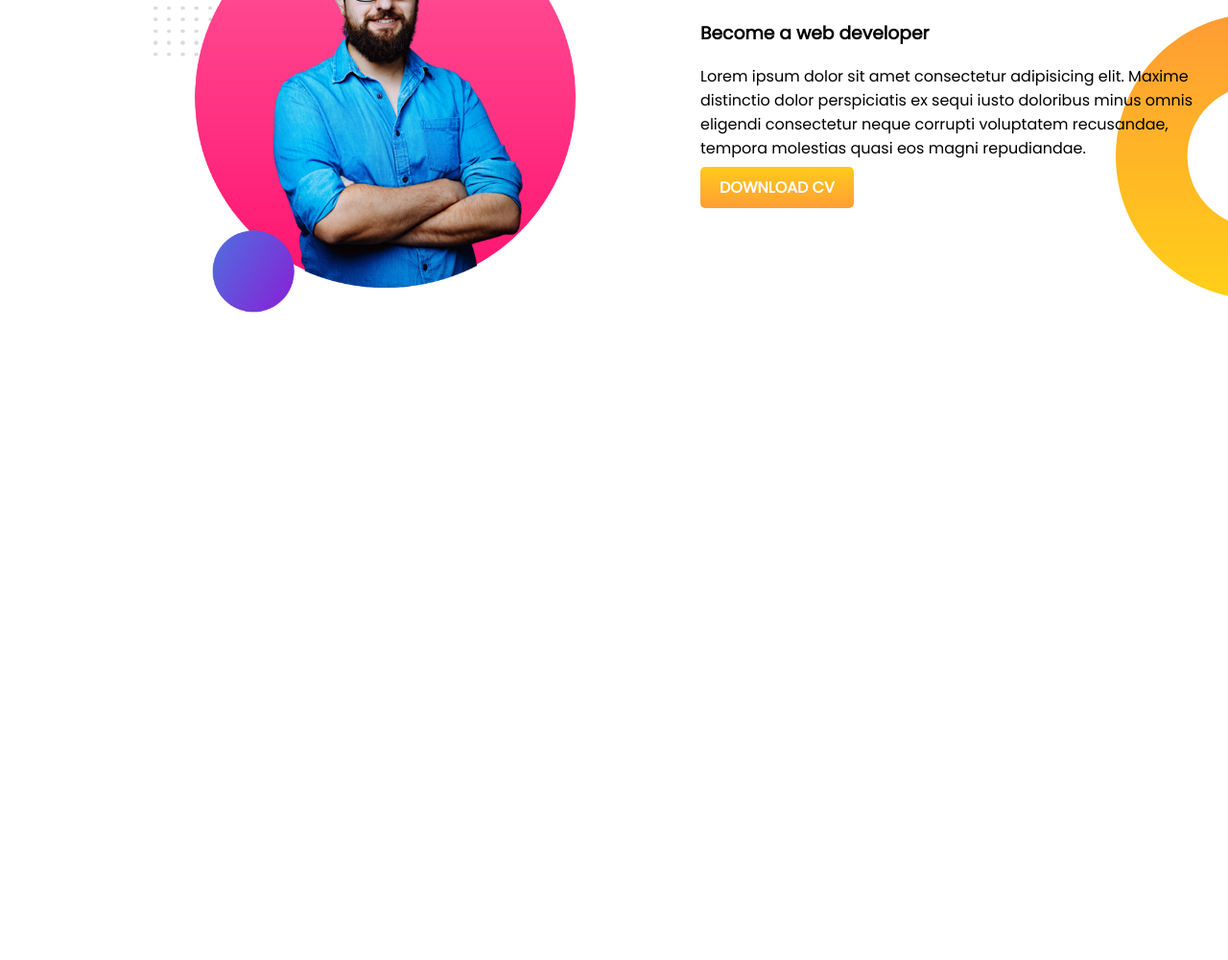
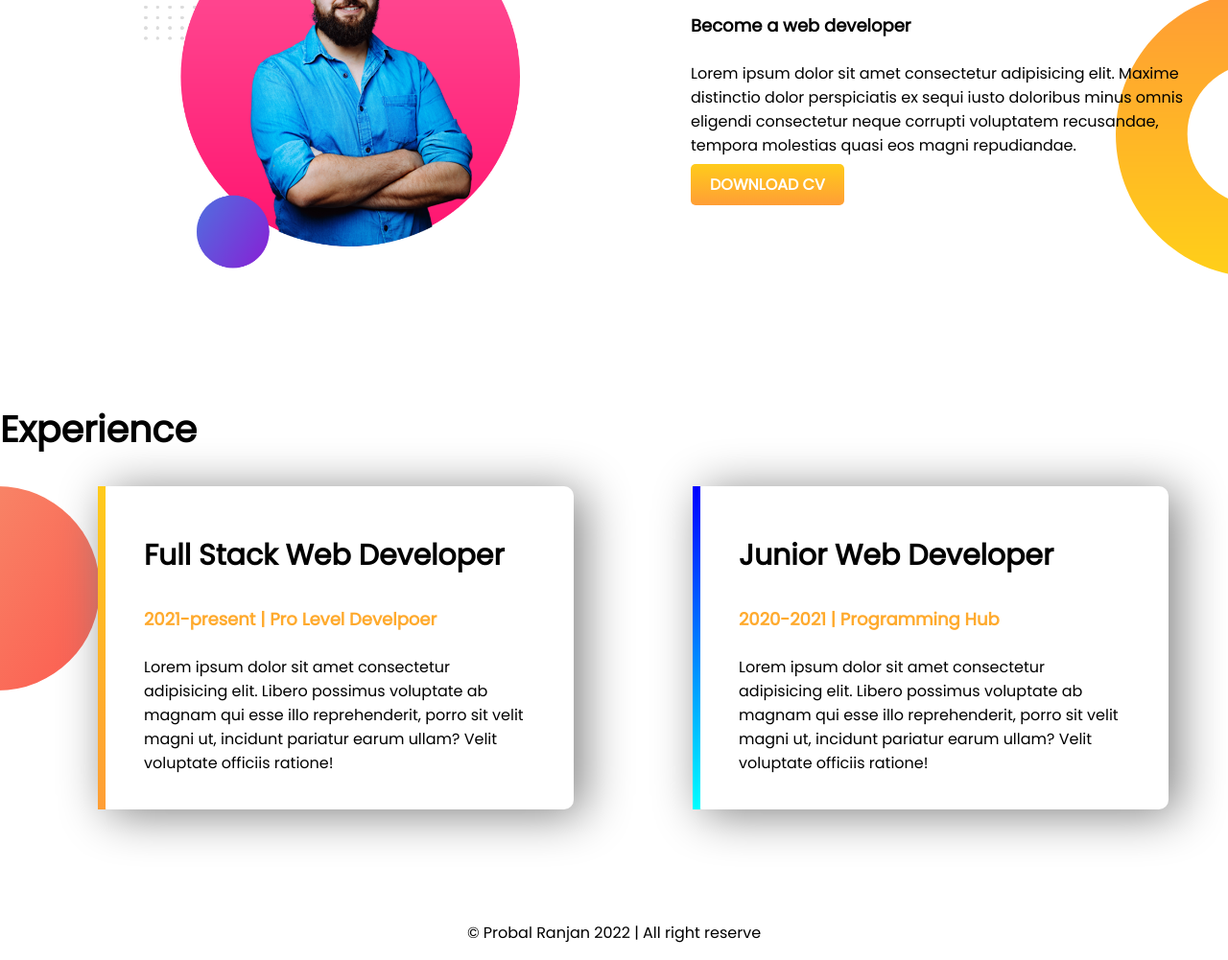
Before and after one commit to ProbalRanjan/developer-portfolio, a plain HTML site: page index.html in a window 1280 px wide. Shown: the part 670-1671 px from the top of the page at 96% size. Before the commit the page ends 1103 px from the top, so only its background shows below. Drawn offline with Linux system fonts and the light colour scheme.

Commit message:
site complete and footer added

```diff
--- a/index.html
+++ b/index.html
@@ -13,29 +13,47 @@
 </head>
 
 <body>
-    <section class="bg1">
+    <section class="bg1 flexible-container">
         <div class="half-width">
             <h1>Welcome To</h1>
             <h1><span class="name-color">Probal Ranjan</span> World!</h1>
-            <h3>Web Developer</h3>
+            <h4><span class="title-name">Web Developer</span></h4>
             <p>Lorem ipsum dolor sit amet consectetur adipisicing elit. Et eaque eius illo nulla tenetur earum ullam laudantium officia accusamus asperiores, cupiditate at assumenda, reprehenderit corrupti deserunt veritatis explicabo harum ab!</p>
-            <a target="_blank" class="button-style" href="https://probalranjanpaul.com/">CONTACT</a>
+            <a target="_blank" class="button-style" href="">CONTACT</a>
         </div>
         <div class="half-width">
             <img src="images/hero-image-bg.png" alt="">
         </div>
     </section>
-    <section class="bg2">
+    <section class="bg2 flexible-container">
         <div class="half-width">
             <img src="images/dream-big.png" alt="">
         </div>
         <div class="half-width">
             <h2>Dream Big</h2>
-            <h3>Become a web developer</h3>
+            <h4>Become a web developer</h4>
             <p>Lorem ipsum dolor sit amet consectetur adipisicing elit. Maxime distinctio dolor perspiciatis ex sequi iusto doloribus minus omnis eligendi consectetur neque corrupti voluptatem recusandae, tempora molestias quasi eos magni repudiandae.</p>
             <a target="_blank" class="button-style" href="">DOWNLOAD CV</a>
         </div>
     </section>
+    <section>
+        <h2>Experience</h2>
+        <div class="flexible-container bg-image">
+            <div id="full-developer" class="experience-shadow">
+                <h3>Full Stack Web Developer</h3>
+                <h4><span class="name-color">2021-present | Pro Level Develpoer</span></h4>
+                <p>Lorem ipsum dolor sit amet consectetur adipisicing elit. Libero possimus voluptate ab magnam qui esse illo reprehenderit, porro sit velit magni ut, incidunt pariatur earum ullam? Velit voluptate officiis ratione!</p>
+            </div>
+            <div id="small-developer" class="experience-shadow">
+                <h3>Junior Web Developer</h3>
+                <h4><span class="name-color">2020-2021 | Programming Hub</span></h4>
+                <p>Lorem ipsum dolor sit amet consectetur adipisicing elit. Libero possimus voluptate ab magnam qui esse illo reprehenderit, porro sit velit magni ut, incidunt pariatur earum ullam? Velit voluptate officiis ratione!</p>
+            </div>
+        </div>
+    </section>
+    <footer>
+        <p>© Probal Ranjan 2022 | All right reserve</p>
+    </footer>
 </body>
 
 </html>
--- a/style.css
+++ b/style.css
@@ -3,19 +3,30 @@ body{
     margin: 0;
 }
 h1{
-    font-size: 50px;
-    font-weight: bold ;
+    font-size: 48px;
+    font-weight: bold;
 }
 h2{
-    font-size: 40px;
-    font-weight: 700;
+    font-size: 38px;
+    font-weight: bold;
+}
+h3{
+    font-size: 30px;
+    font-weight: bold;
+}
+h4{
+    font-size: 18px;
+}
+.title-name{
+    font-size: 24px;
 }
 .name-color{
     color: #FFAA2D;
 }
-section{
+.flexible-container{
     display: flex;
     padding-bottom: 100px;
+    padding-left: 40px;
 }
 .bg1{
     background-image: url(images/top-banner.png);
@@ -27,12 +38,37 @@ section{
     background-position: right;
 }
 .half-width{
+    width: 70%;
+    padding-left: 60px;
+}
+.bg-image{
+    background-image: url(images/exp-bg.png);
+    background-repeat: no-repeat;
+}
+.experience-shadow{
     width: 50%;
-    padding-left: 90px;
+    margin-left: 5%;
+    margin-right: 5%;
+    padding-left: 40px;
+    padding-right: 40px;
+    padding-top: 20px;
+    padding-bottom: 20px;
+    border-radius: 10px;
+    box-shadow: 10px 5px 50px gray;
+}
+#full-developer{
+    border-left: 8px solid;
+    border-image: linear-gradient(#FFCB1B, #FF9E36);
+    border-image-slice: 1;
+}
+#small-developer{
+    border-left: 8px solid;
+    border-image: linear-gradient(blue, cyan);
+    border-image-slice: 1;
 }
 .half-width img{
-    width: 80%;
-    padding-left: 70px;
+    width: 70%;
+    padding-left: 50px;
     padding-top: 10px;
 }
 .button-style{
@@ -43,3 +79,7 @@ section{
     border-radius: 5px;
     color: white;
 }
+footer p{
+    text-align: center;
+    font-weight: 500;
+}
```
Also changed, not shown: images/favicon.png (deleted), images/jhankar.png (deleted), images/jhankar2.png (deleted).
